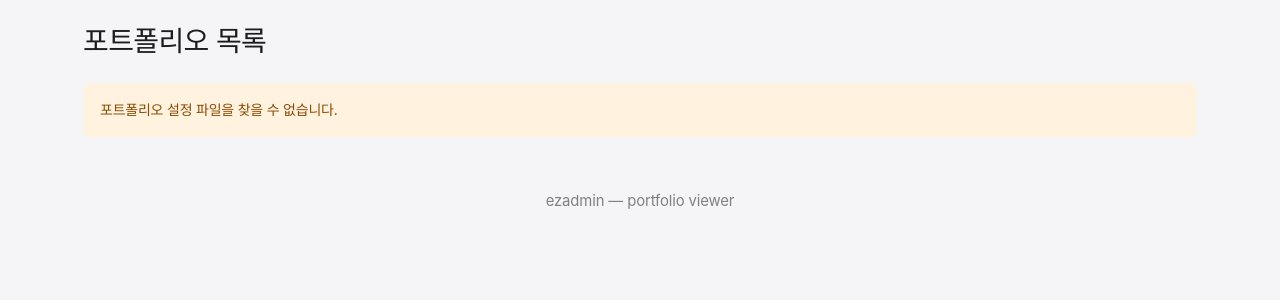
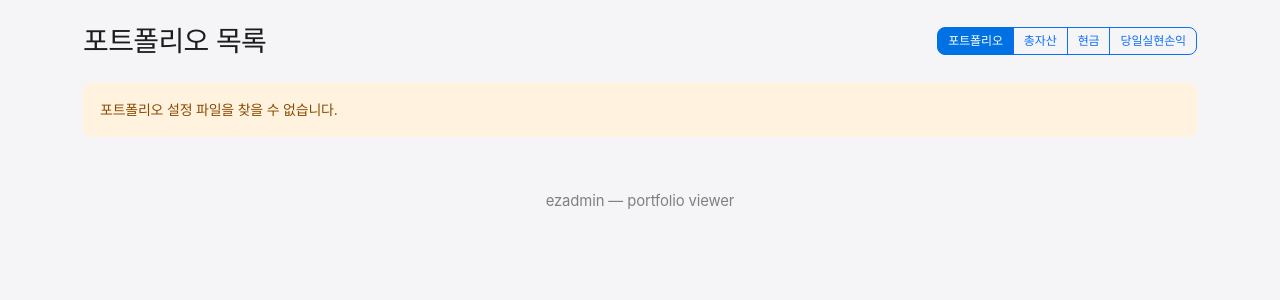
Before and after one commit to bmchae/ezadmin, a Flask app: page /?sort=portfolio in a window 1280 px wide. Shown: the part 48-348 px from the top of the page. Run offline with Flask 3, Linux system fonts and the light colour scheme.

Commit message:
포트폴리오 목록 정렬 옵션 + 1행 4개 카드 레이아웃
app.py:
- ?sort= 쿼리로 오너 내 카드 정렬 모드 선택
  portfolio (기본) | asset | cash | realized
- portfolio 모드: 프로젝트 순(ezgain → ezinvest → ezsplit → ezadmin)
                  → 내부 총자산 내림차순
- 그 외 모드: 해당 메트릭 내림차순

templates/index.html:
- 제목 우측에 정렬 버튼 그룹 (포트폴리오/총자산/현금/당일실현손익)
- portfolio 모드에서 프로젝트 바뀌면 <div class="w-100"> 로 줄바꿈
- 카드 컬럼에 col-xl-3 추가 → 큰 화면(>=1200px)에서 1행 4개

Co-Authored-By: Claude Opus 4.7 (1M context) <noreply@anthropic.com>

```diff
--- a/src/app.py
+++ b/src/app.py
@@ -563,14 +563,32 @@ def index():
                 total += s.get("총자산", 0) or 0
         owner_totals[owner] = total
 
-    # 오너 내 포트폴리오 카드 정렬: 총자산 많은 순 (조회 실패는 0으로 → 끝)
-    def _pf_total(pf):
+    # 오너 내 포트폴리오 카드 정렬 — 쿼리 ?sort= 으로 결정
+    sort_mode = request.args.get("sort", "portfolio")
+    if sort_mode not in ("portfolio", "asset", "cash", "realized"):
+        sort_mode = "portfolio"
+
+    def _pf_metric(pf, key):
+        """key: '총자산' | '현금' | '당일실현손익'"""
         s = summaries.get(pf["name"])
         if not (s and s.get("ok")):
             return 0
-        return s.get("총자산", 0) or 0
+        v = s.get(key)
+        return 0 if v is None else v
+
+    PROJECT_ORDER = {"ezgain": 0, "ezinvest": 1, "ezsplit": 2, "ezadmin": 3}
     for owner in grouped:
-        grouped[owner].sort(key=lambda p: -_pf_total(p))
+        if sort_mode == "asset":
+            grouped[owner].sort(key=lambda p: -_pf_metric(p, "총자산"))
+        elif sort_mode == "cash":
+            grouped[owner].sort(key=lambda p: -_pf_metric(p, "현금"))
+        elif sort_mode == "realized":
+            grouped[owner].sort(key=lambda p: -_pf_metric(p, "당일실현손익"))
+        else:  # portfolio: 프로젝트 순 → 내부에서 총자산 내림차순
+            grouped[owner].sort(key=lambda p: (
+                PROJECT_ORDER.get(p.get("project"), 99),
+                -_pf_metric(p, "총자산"),
+            ))
 
     # 포트폴리오별 30일 차트 데이터
     charts = {pf["name"]: _build_chart(pf) for pf in portfolios}
@@ -583,7 +601,8 @@ def index():
 
     return render_template("index.html", grouped=grouped, owners=sorted_owners,
                            summaries=summaries, owner_totals=owner_totals,
-                           charts=charts, owner_charts=owner_charts)
+                           charts=charts, owner_charts=owner_charts,
+                           sort_mode=sort_mode)
 
 
 @app.route("/portfolio/<name>")
--- a/templates/index.html
+++ b/templates/index.html
@@ -244,7 +244,18 @@
         padding: 16px 0 4px;
     }
 </style>
-<h3 class="mb-4" style="letter-spacing: -0.022em;">포트폴리오 목록</h3>
+{% set _sort = sort_mode|default('portfolio') %}
+<div class="d-flex justify-content-between align-items-center mb-4 flex-wrap gap-2">
+    <h3 class="mb-0" style="letter-spacing: -0.022em;">포트폴리오 목록</h3>
+    <div class="btn-group btn-group-sm" role="group" aria-label="포트폴리오 정렬">
+        {% for opt, label in [('portfolio','포트폴리오'),('asset','총자산'),('cash','현금'),('realized','당일실현손익')] %}
+        <a href="?sort={{ opt }}"
+           class="btn btn-sm {{ 'btn-primary' if _sort == opt else 'btn-outline-primary' }}">
+            {{ label }}
+        </a>
+        {% endfor %}
+    </div>
+</div>
 
 {% for owner in owners %}
 {% set total = owner_totals.get(owner, 0) %}
@@ -278,9 +289,13 @@
     {% endif %}
 </div>
 <div class="row g-3 mb-3">
+{% set ns = namespace(prev_project=none) %}
 {% for pf in grouped[owner] %}
     {% set s = summaries.get(pf.name) %}
-    <div class="col-md-6 col-lg-4">
+    {% if _sort == 'portfolio' and ns.prev_project is not none and ns.prev_project != pf.project %}
+    <div class="w-100"></div>
+    {% endif %}
+    <div class="col-md-6 col-lg-4 col-xl-3">
         <a href="/portfolio/{{ pf.name }}" class="card h-100 text-decoration-none text-reset portfolio-card project-{{ pf.project }}">
             <div class="card-body">
                 <h6 class="card-title mb-2">{{ pf.description }}</h6>
@@ -383,6 +398,7 @@
             </div>
         </a>
     </div>
+    {% set ns.prev_project = pf.project %}
 {% endfor %}
 </div>
 {% endfor %}
```
